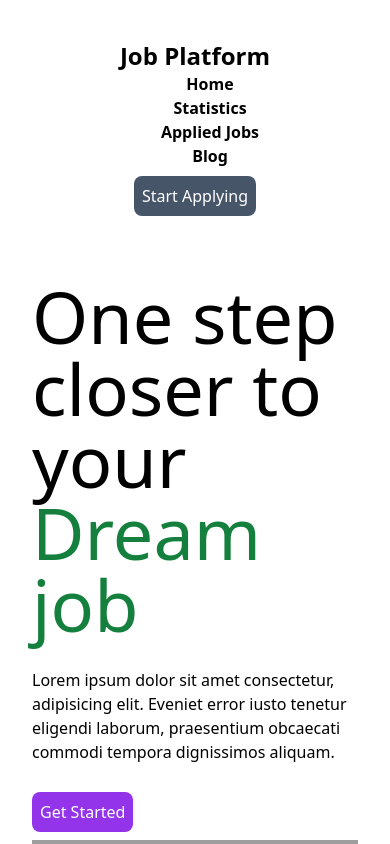
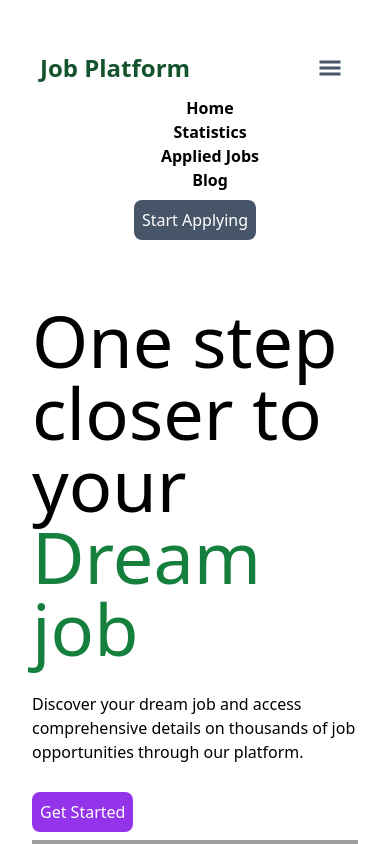
Before and after one commit to FaruqueParvej/Career-Hub, a React (Vite) app: page / in a window 390 px wide. Shown: the top 844 px of the page. Built offline with nearby package versions, Linux system fonts and the light colour scheme; grey boxes are pictures that could not be loaded.

Commit message:
modified applied jobs

```diff
--- a/package.json
+++ b/package.json
@@ -9,13 +9,11 @@
     "preview": "vite preview"
   },
   "dependencies": {
-    "localforage": "^1.10.0",
-    "match-sorter": "^6.3.1",
     "react": "^18.2.0",
     "react-dom": "^18.2.0",
+    "react-icons": "^4.8.0",
     "react-router-dom": "^6.10.0",
-    "recharts": "^2.5.0",
-    "sort-by": "^1.2.0"
+    "recharts": "^2.5.0"
   },
   "devDependencies": {
     "@types/react": "^18.0.28",
--- a/src/components/AppliedJobs/AppliedJobs.jsx
+++ b/src/components/AppliedJobs/AppliedJobs.jsx
@@ -4,10 +4,18 @@ import AppliedJob from "../AppliedJob/AppliedJob";
 
 const AppliedJobs = () => {
   const jobs = useLoaderData();
-  const storedId = JSON.parse(localStorage.getItem("appliedJobs"));
+  const storedId = JSON.parse(localStorage.getItem("appliedJobs")) || [];
+  console.log(storedId);
 
   const appliedJobs = jobs.filter((item) => storedId.includes(item.id));
   console.log(appliedJobs);
+  if (storedId.length === 0) {
+    return (
+      <div className="text-yellow-700 text-2xl flex justify-center items-center h-48">
+        <h1>No applied jobs</h1>
+      </div>
+    );
+  }
   return (
     <div className="md:m-10 p-10">
       {appliedJobs.map((job) => (
--- a/src/components/Header/Header.jsx
+++ b/src/components/Header/Header.jsx
@@ -1,14 +1,30 @@
 import React, { useState } from "react";
 import { Link } from "react-router-dom";
+import { GiHamburgerMenu } from "react-icons/gi";
 import "./Header.css";
 
 const Header = () => {
+  const [showNav, setShowNav] = useState(true);
+  const navHandler = () => {
+    setShowNav((prev) => !prev);
+  };
   return (
     <nav className="md:flex justify-center m-5 p-5 md:items-center ">
-      <div className="text-center">
-        <h1 className="text-2xl font-bold ">Job Platform</h1>
+      <div className="text-center flex justify-between items-center">
+        <h1 className="text-2xl font-bold text-green-900">Job Platform</h1>
+        <button
+          onClick={navHandler}
+          className="text-slate-600 rounded-lg p-2 text-2xl my-2 md:hidden "
+        >
+          <GiHamburgerMenu></GiHamburgerMenu>
+        </button>
       </div>
-      <div className="flex flex-col md:flex-row nav-item md:mx-10 md:items-center">
+
+      <div
+        className={`${
+          !showNav && "hidden"
+        } flex flex-col md:flex-row nav-item md:mx-10 md:items-center`}
+      >
         <Link to="/">Home</Link>
         <Link to="/statistics">Statistics</Link>
         <Link to="/AppliedJobs">Applied Jobs</Link>
--- a/src/components/banner/Banner.jsx
+++ b/src/components/banner/Banner.jsx
@@ -12,9 +12,8 @@ const Banner = () => {
             <span className="text-green-700 pb-2">Dream job</span>
           </h1>
           <p className="mb-5">
-            Lorem ipsum dolor sit amet consectetur, adipisicing elit. Eveniet
-            error iusto tenetur eligendi laborum, praesentium obcaecati commodi
-            tempora dignissimos aliquam.
+            Discover your dream job and access comprehensive details on
+            thousands of job opportunities through our platform.
           </p>
           <button className="bg-purple-600 rounded-lg p-2 text-white my-2">
             Get Started
--- a/src/components/statistics/Statistics.jsx
+++ b/src/components/statistics/Statistics.jsx
@@ -8,18 +8,9 @@ import {
   YAxis,
   RadialBarChart,
   RadialBar,
+  ResponsiveContainer,
 } from "recharts";
 
-// const data = [
-//   { name: "", value: 57, fill: "#8884d8" },
-//   { name: "Assignment 2", value: 59, fill: "#83a6ed" },
-//   { name: "Assignment 3", value: 53, fill: "#8dd1e1" },
-//   { name: "Assignment 4", value: 60, fill: "#82ca9d" },
-//   { name: "Assignment 5", value: 34, fill: "#a4de6c" },
-//   { name: "Assignment 6", value: 49, fill: "#a4de6c" },
-//   { name: "Assignment 7", value: 60, fill: "#82ca9d" },
-//   { name: "Assignment 8", value: 60, fill: "#82ca9d" },
-// ];
 const data = [
   {
     name: "Assignment 1",
@@ -64,6 +55,7 @@ const data = [
 ];
 const Statistics = () => {
   return (
+    <ResponsiveContainer width="100%" height={300}>
       <RadialBarChart
         width={730}
         height={250}
@@ -72,7 +64,6 @@ const Statistics = () => {
         data={data}
         startAngle={180}
         endAngle={0}
-      className="m-20"
       >
         <RadialBar
           minAngle={15}
@@ -80,7 +71,6 @@ const Statistics = () => {
           background
           clockWise={true}
           dataKey="number"
-        className="scale-125"
         />
         <Legend
           iconSize={10}
@@ -92,6 +82,7 @@ const Statistics = () => {
         />
         <Tooltip />
       </RadialBarChart>
+    </ResponsiveContainer>
   );
 };
 
```
Also changed, not shown: 2 other files (tests, documents, lock files or other folders). Lines whose indentation alone changed are shown as unchanged.
